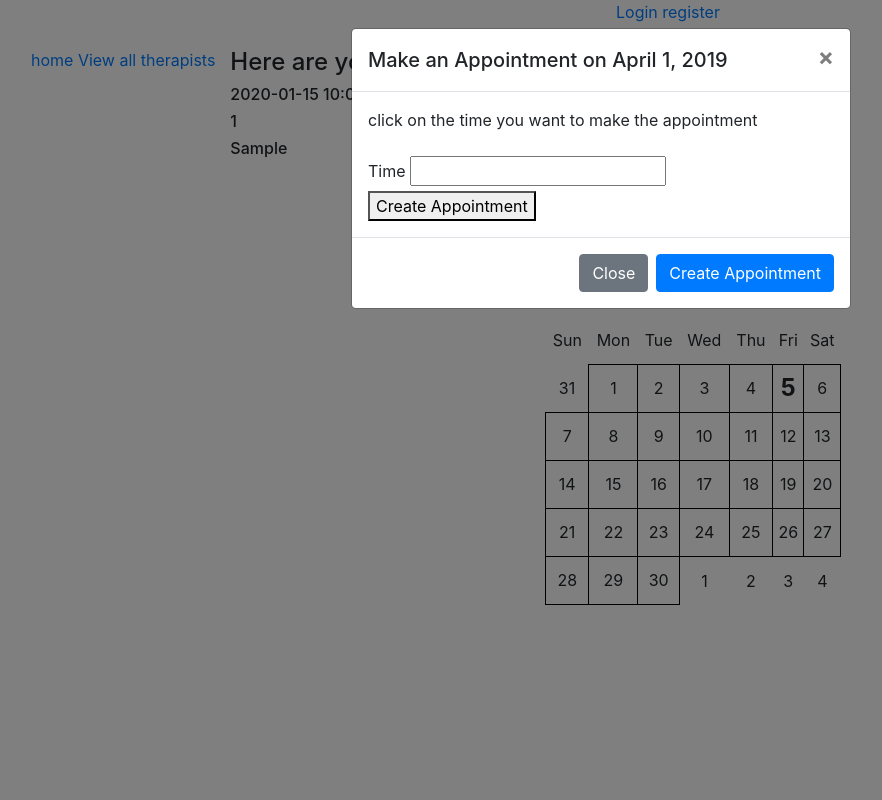
After one commit to salay/Sensibly, a Python web app: template templates/appointments.html in a window 1280 px wide, after a click that opens the changed part. The commit adds this page. Shown: the whole page, without its empty margins (39-921 px from the left). Run offline with Jinja, Linux system fonts and the light colour scheme; the template is opened without the code that fills it: most values are stand-ins (such as "Sample title", 1, 10 or a date in 2020); form fields are guessed from the names that the template uses; some libraries are stand-ins or nearby versions.

Commit message:
linked therapists and clients to appointments. created calendar and forms to create new appointment

```diff
--- /dev/null
+++ b/templates/appointments.html
@@ -0,0 +1,278 @@
+{% extends "layout.html" %}
+
+{% block content %}
+
+<div class="wrapper">
+    <div>
+            <h4>Here are your appointments:</h4>
+            {% for appointment in appointments_template %}
+            <h6>{{ appointment.time }}</h6>
+            <h6> {{ appointment.client_id }}</h6>
+            <h6>{{counselor.firstName}} </h6>
+            {% endfor %}
+    </div>
+
+        <div class="calendar-wrapper">
+                <button id="btnPrev" type="button">Prev</button>
+                    <button id="btnNext" type="button">Next</button>
+                <div id="divCal"></div>
+              </div>
+
+      <!-- Modal -->
+      <div class="modal fade" id="exampleModal" tabindex="-1" role="dialog" aria-labelledby="exampleModalLabel" aria-hidden="true">
+        <div class="modal-dialog" role="document">
+          <div class="modal-content">
+            <div class="modal-header">
+              <h5 class="modal-title" id="exampleModalLabel">Make an Appointment on <span id=appointmentDate></span></h5>
+              <button type="button" class="close" data-dismiss="modal" aria-label="Close">
+                <span aria-hidden="true">&times;</span>
+              </button>
+            </div>
+            <div class="modal-body">
+              click on the time you want to make the appointment
+              <form method="POST" action="" class="form">
+                    {{ form.csrf_token }}
+
+                        <br/>
+                        {{ form.time.label }}
+                        {{ form.time() }}
+                        <button type="submit" id="submit">Create Appointment</button>
+                </form>
+
+            </div>
+            <div class="modal-footer">
+              <button type="button" class="btn btn-secondary" data-dismiss="modal">Close</button>
+              <button type="button" class="btn btn-primary">Create Appointment</button>
+            </div>
+          </div>
+        </div>
+      </div>
+
+
+
+ <style>
+
+*{
+  box-sizing:border-box;
+}
+
+html, body {
+  height:100%;
+}
+
+.calendar-wrapper {
+  width:360px;
+  margin:3em auto;
+  padding:2em;
+}
+
+table {
+  clear:both;
+  width:100%;
+}
+
+td {
+  height:48px;
+  text-align:center;
+  vertical-align:middle;
+  width:100% / 7;
+}
+
+td.today {
+  font-weight:700;
+  font-size:1.5em;
+}
+
+td.normal, td.today{
+  border: 1px solid black;
+}
+
+td.normal:hover, td.today:hover {
+  cursor: pointer;
+}
+
+</style>
+
+
+
+
+
+
+
+<script>
+var Cal = function(divId) {
+
+//Store div id
+this.divId = divId;
+
+// Days of week, starting on Sunday
+this.DaysOfWeek = [
+  'Sun',
+  'Mon',
+  'Tue',
+  'Wed',
+  'Thu',
+  'Fri',
+  'Sat'
+];
+
+// Months, stating on January
+this.Months = ['January', 'February', 'March', 'April', 'May', 'June', 'July', 'August', 'September', 'October', 'November', 'December' ];
+
+// Set the current month, year
+var d = new Date();
+
+this.currMonth = d.getMonth();
+this.currYear = d.getFullYear();
+this.currDay = d.getDate();
+
+}; //end Cal
+
+// Goes to next month
+Cal.prototype.nextMonth = function() {
+if ( this.currMonth == 11 ) {
+  this.currMonth = 0;
+  this.currYear = this.currYear + 1;
+}
+else {
+  this.currMonth = this.currMonth + 1;
+}
+this.showcurr();
+};
+
+// Goes to previous month
+Cal.prototype.previousMonth = function() {
+if ( this.currMonth == 0 ) {
+  this.currMonth = 11;
+  this.currYear = this.currYear - 1;
+}
+else {
+  this.currMonth = this.currMonth - 1;
+}
+this.showcurr();
+};
+
+// Show current month
+Cal.prototype.showcurr = function() {
+this.showMonth(this.currYear, this.currMonth);
+};
+
+// Show month (year, month)
+Cal.prototype.showMonth = function(y, m) {
+
+var d = new Date()
+// First day of the week in the selected month
+, firstDayOfMonth = new Date(y, m, 1).getDay()
+// Last day of the selected month
+, lastDateOfMonth =  new Date(y, m+1, 0).getDate()
+// Last day of the previous month
+, lastDayOfLastMonth = m == 0 ? new Date(y-1, 11, 0).getDate() : new Date(y, m, 0).getDate();
+
+
+var html = '<table>';
+
+// Write selected month and year
+html += '<thead><tr>';
+html += '<td colspan="7"><span id="currentMonth">' + this.Months[m] + '</span> <span id="currentYear">' + y  + '</span>' + '</td>';
+html += '</tr></thead>';
+
+
+// Write the header of the days of the week
+html += '<tr class="days">';
+for(var i=0; i < this.DaysOfWeek.length;i++) {
+  html += '<td>' + this.DaysOfWeek[i] + '</td>';
+}
+html += '</tr>';
+
+// Write the days
+var i=1;
+do {
+
+  var dow = new Date(y, m, i).getDay();
+
+  // If Sunday, start new row
+  if ( dow == 0 ) {
+    html += '<tr>';
+  }
+  // If not Sunday but first day of the month
+  // it will write the last days from the previous month
+  else if ( i == 1 ) {
+    html += '<tr>';
+    var k = lastDayOfLastMonth - firstDayOfMonth+1;
+    for(var j=0; j < firstDayOfMonth; j++) {
+      html += '<td class="not-current">' + k + '</td>';
+      k++;
+    }
+  }
+
+  // Write the current day in the loop
+  var chk = new Date();
+  var chkY = chk.getFullYear();
+  var chkM = chk.getMonth();
+  if (chkY == this.currYear && chkM == this.currMonth && i == this.currDay) {
+    html += '<td class="today" data-toggle="modal" data-target="#exampleModal">' + i + '</td>';
+  } else {
+    html += '<td class="normal"  data-toggle="modal" data-target="#exampleModal" onclick="populateDate(this.innerHTML)">' + i + '</td>';
+  }
+  // If Saturday, closes the row
+  if ( dow == 6 ) {
+    html += '</tr>';
+  }
+  // If not Saturday, but last day of the selected month
+  // it will write the next few days from the next month
+  else if ( i == lastDateOfMonth ) {
+    var k=1;
+    for(dow; dow < 6; dow++) {
+      html += '<td class="not-current">' + k + '</td>';
+      k++;
+    }
+  }
+
+  i++;
+}while(i <= lastDateOfMonth);
+
+// Closes table
+html += '</table>';
+
+// Write HTML to the div
+document.getElementById(this.divId).innerHTML = html;
+};
+
+// On Load of the window
+window.onload = function() {
+
+// Start calendar
+var c = new Cal("divCal");
+c.showcurr();
+
+// Bind next and previous button clicks
+getId('btnNext').onclick = function() {
+  c.nextMonth();
+};
+getId('btnPrev').onclick = function() {
+  c.previousMonth();
+};
+}
+
+// Get element by id
+function getId(id) {
+return document.getElementById(id);
+}
+
+
+function populateDate(e) {
+  console.log(e)
+console.log(this)
+document.getElementById("appointmentDate").innerText =
+" " + document.getElementById("currentMonth").innerText
++ " " + e + ", " + document.getElementById("currentYear").innerText
+}
+
+</script>
+
+</div>
+
+
+
+
+{% endblock %}
--- a/templates/home.html
+++ b/templates/home.html
@@ -2,6 +2,6 @@
 
 {% block content %}
 
-<h4>more hello wurld</h4>
+<h4>more hello world</h4>
 
 {% endblock %}
--- a/templates/layout.html
+++ b/templates/layout.html
@@ -4,19 +4,23 @@
 <head>
   <title></title>
   <link rel="stylesheet" type="text/css" href="https://stackpath.bootstrapcdn.com/bootstrap/4.3.1/css/bootstrap.min.css">
-  <link rel="stylesheet" type="text/css" href="/static/style.css">
-  <meta name="viewport" content="width=device-width, initial-scale=1">
+  <link rel="stylesheet" type="text/css" href="/static/style.css"><script src="https://code.jquery.com/jquery-3.3.1.slim.min.js" integrity="sha384-q8i/X+965DzO0rT7abK41JStQIAqVgRVzpbzo5smXKp4YfRvH+8abtTE1Pi6jizo" crossorigin="anonymous"></script>
+  <script src="https://cdnjs.cloudflare.com/ajax/libs/popper.js/1.14.7/umd/popper.min.js" integrity="sha384-UO2eT0CpHqdSJQ6hJty5KVphtPhzWj9WO1clHTMGa3JDZwrnQq4sF86dIHNDz0W1" crossorigin="anonymous"></script>
+<script src="https://stackpath.bootstrapcdn.com/bootstrap/4.3.1/js/bootstrap.min.js" integrity="sha384-JjSmVgyd0p3pXB1rRibZUAYoIIy6OrQ6VrjIEaFf/nJGzIxFDsf4x0xIM+B07jRM" crossorigin="anonymous"></script>
+<link rel="stylesheet" href="https://stackpath.bootstrapcdn.com/bootstrap/4.3.1/css/bootstrap.min.css" integrity="sha384-ggOyR0iXCbMQv3Xipma34MD+dH/1fQ784/j6cY/iJTQUOhcWr7x9JvoRxT2MZw1T" crossorigin="anonymous">
+<meta name="viewport" content="width=device-width, initial-scale=1">
 </head>
 <body>
 
   <div class="container">
     <div class="row">
       <div class="col">
-        <h1>{% if current_user.is_authenticated %} Hello {{current_user.username}} {%endif%}</h1>
+        <h4>{% if current_user.is_authenticated %} Hello: {{current_user.firstName}} {%endif%}</h4>
       </div>
       <div class="col">
         {% if current_user.is_authenticated %}
                 <a href="{{url_for('logout')}}" title="logout">Logout</a>
+                Schedule link goes here
                 {% else %}
                 <a href="{{url_for('login')}}" title="login">Login</a>
                 <a href="{{url_for('register')}}" title="register">register</a>
@@ -25,13 +29,13 @@
     </div>
     <br>
     <div class="row">
-      <div class="col">
+
         <nav>
               <a href="{{ url_for('index') }}">home</a>
+              <a href="{{ url_for('user') }}">View all therapists</a>
         </nav>
 
-      </div>
-      <div class="col">
+
         {% with messages = get_flashed_messages(with_categories=True) %}
             {% if messages %}
                 {% for category, message in messages %}
@@ -39,7 +43,7 @@
                 {% endfor %}
             {% endif %}
         {% endwith %}
-      </div>
+
       <div class="col">
         {% block content %}{% endblock %}
       </div>
```
Also changed, not shown: app.py (+67 -9 lines), forms.py (+24 -1 lines), models.py (+73 -2 lines), templates/login.html (+10 -8 lines), templates/register.html (+35 -12 lines), templates/users.html (+6 -2 lines), sensibly.db, static/appointments.css (added), static/appointments.js (added).
